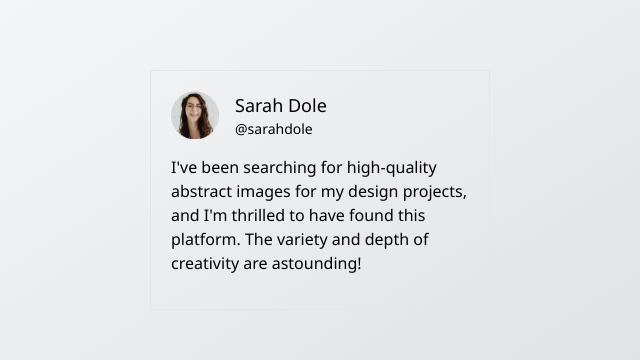
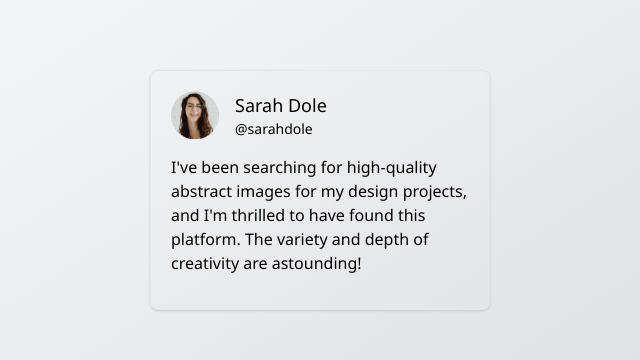
Before and after one commit to markphd/great-frontend, a plain HTML site: page 00-testimonial-card/index.html in a window 1280 px wide. Shown: the part 130-490 px from the top of the page, 320-960 px from the left. Drawn offline with nearby package versions, Linux system fonts and the light colour scheme.

Commit message:
add border radius

```diff
--- a/00-testimonial-card/index.html
+++ b/00-testimonial-card/index.html
@@ -26,7 +26,7 @@
   <body class="flex justify-center bg-[linear-gradient(147.52deg,_#F9FAFB_8.89%,_#D2D6DB_100.48%)]">
     <!-- Add your site or application content here -->
 
-    <div class="flex flex-col border-neutral-200 border p-5 gap-4 max-w-[340px] max-h-[240px] mt-[200px]">
+    <div class="flex flex-col border-neutral-200 border rounded-lg p-5 gap-4 max-w-[340px] max-h-[240px] mt-[200px] box-shadow">
       <div class="profile flex flex-row gap-4">
         <img class="w-12" src="./img/profile-thumbnail.png"/>
         <div class="flex flex-col">
```
